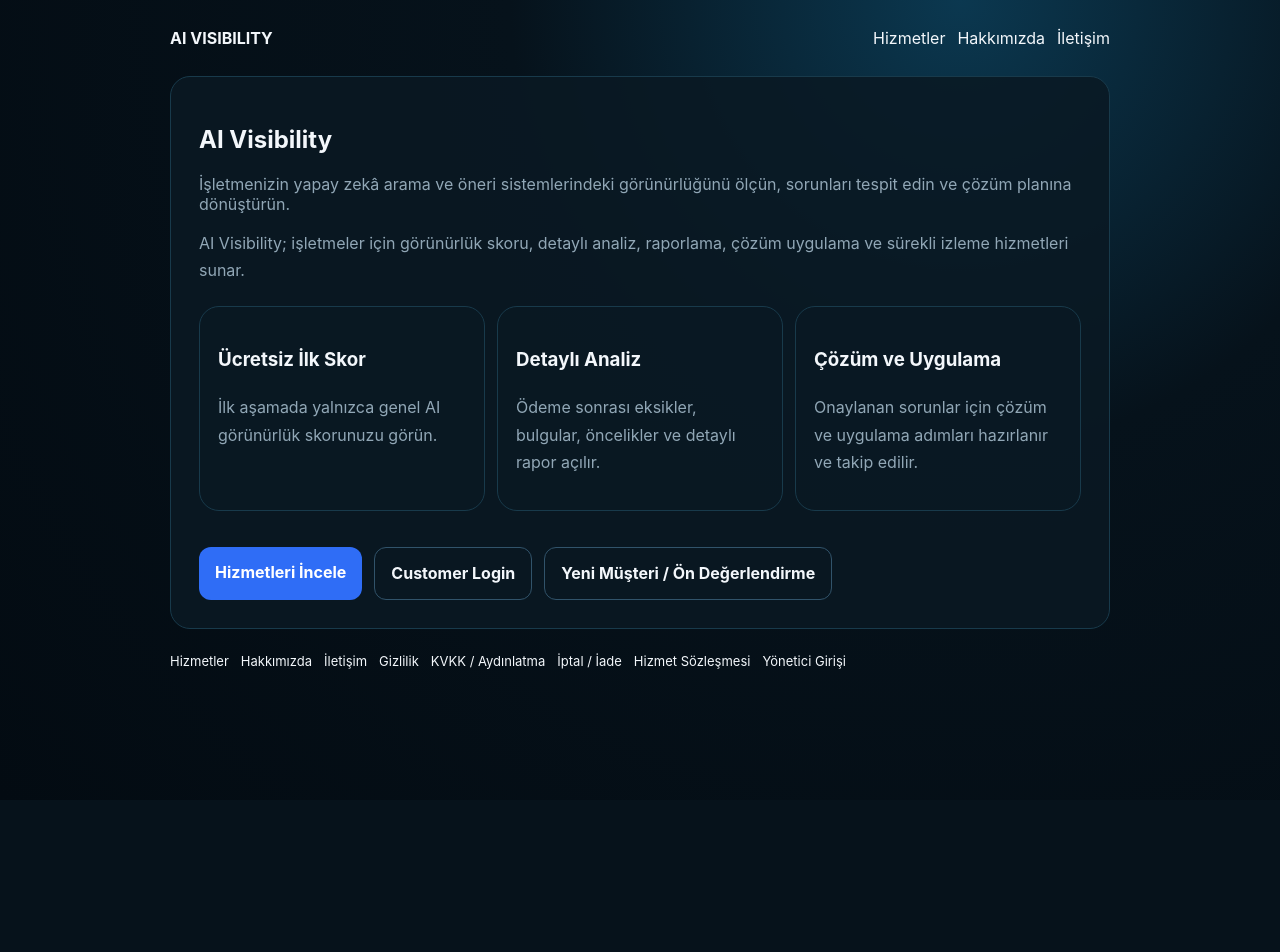
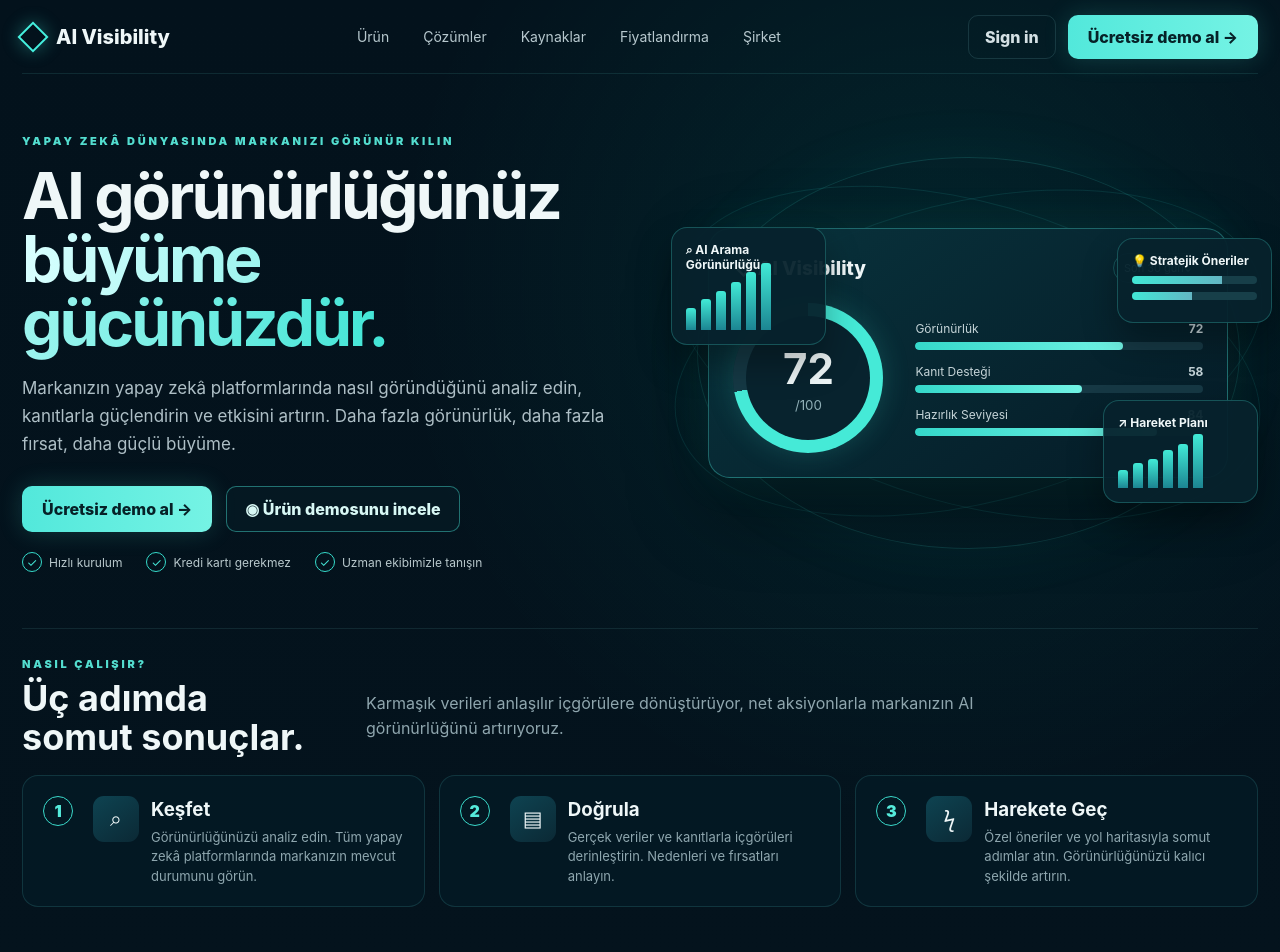
Before and after one commit to mehmetozan-5858/ai-visibility, a Next.js app: page / in a window 1280 px wide. Shown: the top 952 px of the page. Before the commit the page ends 800 px from the top, so only its background shows below. Built offline with nearby package versions, Linux system fonts and the light colour scheme.

Commit message:
feat: replace simple homepage with premium AI Visibility landing

```diff
--- a/app/page.js
+++ b/app/page.js
@@ -1,18 +1,72 @@
 import Link from "next/link";
-import PublicPage from "../components/PublicPage";
+import styles from "./home.module.css";
+
+const Bar=({label,value,width})=><div className={styles.barRow}><div className={styles.barMeta}><span>{label}</span><b>{value}</b></div><div className={styles.track}><i style={{width}}/></div></div>;
 
 export default function Home(){
-  return <PublicPage title="AI Visibility" subtitle="İşletmenizin yapay zekâ arama ve öneri sistemlerindeki görünürlüğünü ölçün, sorunları tespit edin ve çözüm planına dönüştürün.">
-    <p>AI Visibility; işletmeler için görünürlük skoru, detaylı analiz, raporlama, çözüm uygulama ve sürekli izleme hizmetleri sunar.</p>
-    <div style={{display:"grid",gridTemplateColumns:"repeat(auto-fit,minmax(220px,1fr))",gap:12,margin:"22px 0"}}>
-      <article className="panel" style={{padding:18}}><h3>Ücretsiz İlk Skor</h3><p>İlk aşamada yalnızca genel AI görünürlük skorunuzu görün.</p></article>
-      <article className="panel" style={{padding:18}}><h3>Detaylı Analiz</h3><p>Ödeme sonrası eksikler, bulgular, öncelikler ve detaylı rapor açılır.</p></article>
-      <article className="panel" style={{padding:18}}><h3>Çözüm ve Uygulama</h3><p>Onaylanan sorunlar için çözüm ve uygulama adımları hazırlanır ve takip edilir.</p></article>
+ const steps=[
+  ["1","⌕","Keşfet","Görünürlüğünüzü analiz edin. Tüm yapay zekâ platformlarında markanızın mevcut durumunu görün."],
+  ["2","▤","Doğrula","Gerçek veriler ve kanıtlarla içgörüleri derinleştirin. Nedenleri ve fırsatları anlayın."],
+  ["3","ϟ","Harekete Geç","Özel öneriler ve yol haritasıyla somut adımlar atın. Görünürlüğünüzü kalıcı şekilde artırın."]
+ ];
+ const solutions=[
+  ["▥","Üretim ve ihracat","Ürün ve uzmanlık alanınızın AI cevaplarında nasıl temsil edildiğini görün."],
+  ["◎","Uzman B2B hizmetler","Uzmanlığınızı destekleyen kaynakları ve içerik boşluklarını belirleyin."],
+  ["▣","E-ticaret ve ürün markaları","Ürün verisi, kategori bağlamı ve AI okunabilirliği sinyallerini takip edin."],
+  ["▥","Dijital ajanslar","Müşterilerinizin AI görünürlüğünü ölçün, strateji geliştirin ve etkinizi raporlayın."]
+ ];
+ return <div className={styles.page}><div className={styles.shell}>
+  <header className={styles.nav}>
+   <Link href="/" className={styles.brand}><span className={styles.logo}/><span>AI Visibility</span></Link>
+   <nav className={styles.navlinks}><a href="#urun">Ürün</a><a href="#cozumler">Çözümler</a><a href="#rapor">Kaynaklar</a><Link href="/hizmetler">Fiyatlandırma</Link><Link href="/hakkimizda">Şirket</Link></nav>
+   <div className={styles.actions}><Link className={styles.ghost} href="/musteri-giris">Giriş yap</Link><Link className={styles.cta} href="/yeni-musteri">Ücretsiz demo al →</Link></div>
+  </header>
+
+  <section className={styles.hero}>
+   <div>
+    <div className={styles.eyebrow}>Yapay zekâ dünyasında markanızı görünür kılın</div>
+    <h1>AI görünürlüğünüz <span>büyüme gücünüzdür.</span></h1>
+    <p className={styles.lead}>Markanızın yapay zekâ platformlarında nasıl göründüğünü analiz edin, kanıtlarla güçlendirin ve etkisini artırın. Daha fazla görünürlük, daha fazla fırsat, daha güçlü büyüme.</p>
+    <div className={styles.heroButtons}><Link className={styles.cta} href="/yeni-musteri">Ücretsiz demo al →</Link><Link className={styles.outline} href="/demo">◉ Ürün demosunu incele</Link></div>
+    <div className={styles.checks}><span>Hızlı kurulum</span><span>Kredi kartı gerekmez</span><span>Uzman ekibimizle tanışın</span></div>
+   </div>
+   <div className={styles.visual}>
+    <div className={styles.orbit}/>
+    <div className={`${styles.floatCard} ${styles.fc1}`}><strong>⌕ AI Arama Görünürlüğü</strong><div className={styles.miniBars}>{[22,31,39,48,58,67].map((h,i)=><i key={i} style={{height:h}}/>)}</div></div>
+    <div className={`${styles.floatCard} ${styles.fc2}`}><strong>💡 Stratejik Öneriler</strong><div className={styles.mockLine}/><div className={`${styles.mockLine} ${styles.short}`}/></div>
+    <div className={`${styles.floatCard} ${styles.fc3}`}><strong>↗ Hareket Planı</strong><div className={styles.miniBars}>{[18,25,29,38,44,54].map((h,i)=><i key={i} style={{height:h}}/>)}</div></div>
+    <div className={styles.dashboard}>
+     <div className={styles.dashTop}><div className={styles.dashBrand}>◇ AI Visibility</div><span className={styles.pill}>Son 30 gün⌄</span></div>
+     <div className={styles.scoreArea}><div className={styles.ring}><div className={styles.ringText}><strong>72</strong><small>/100</small></div></div><div className={styles.bars}><Bar label="Görünürlük" value="72" width="72%"/><Bar label="Kanıt Desteği" value="58" width="58%"/><Bar label="Hazırlık Seviyesi" value="84" width="84%"/></div></div>
     </div>
-    <div style={{display:"flex",gap:12,flexWrap:"wrap",marginTop:18}}>
-      <Link href="/hizmetler" style={{padding:"12px 16px",borderRadius:12,background:"#2f6df6",color:"white",textDecoration:"none",fontWeight:700}}>Hizmetleri İncele</Link>
-      <Link href="/musteri-giris" style={{padding:"12px 16px",borderRadius:12,border:"1px solid #31536a",textDecoration:"none",fontWeight:700}}>Müşteri Girişi</Link>
-      <Link href="/yeni-musteri" style={{padding:"12px 16px",borderRadius:12,border:"1px solid #31536a",textDecoration:"none",fontWeight:700}}>Yeni Müşteri / Ön Değerlendirme</Link>
-    </div>
-  </PublicPage>;
+   </div>
+  </section>
+
+  <div className={styles.divider}/>
+  <section className={styles.how}>
+   <div className={styles.sectionHead}><div><div className={styles.kicker}>Nasıl çalışır?</div><h2>Üç adımda somut sonuçlar.</h2></div><p>Karmaşık verileri anlaşılır içgörülere dönüştürüyor, net aksiyonlarla markanızın AI görünürlüğünü artırıyoruz.</p></div>
+   <div className={styles.steps}>{steps.map(([n,ic,t,p])=><article className={styles.step} key={t}><span className={styles.stepNum}>{n}</span><span className={styles.iconBox}>{ic}</span><div><h3>{t}</h3><p>{p}</p></div></article>)}</div>
+  </section>
+
+  <section id="cozumler" className={styles.solutions}>
+   <div className={styles.solutionIntro}><div className={styles.kicker}>Çözümler</div><h2>Sektörünüze özel AI görünürlük çözümleri.</h2><p>Her sektörün ihtiyaçlarına uygun, kanıta dayalı içgörüler ve aksiyon odaklı çözümler.</p><Link className={styles.outline} href="/hizmetler">Tüm çözümleri keşfedin →</Link></div>
+   <div className={styles.solutionGrid}>{solutions.map(([ic,t,p])=><article className={styles.solution} key={t}><div className={styles.solutionIcon}>{ic}</div><h3>{t}</h3><p>{p}</p><Link className={styles.more} href="/hizmetler">Detayları incele →</Link></article>)}</div>
+  </section>
+
+  <section id="urun" className={styles.product}>
+   <div className={styles.productIntro}><div className={styles.kicker}>Ürün deneyimi</div><h2>Tüm ihtiyaçlarınız için entegre bir platform.</h2><p>Analiz, kanıt, strateji ve aksiyon. AI Visibility ile tüm süreci tek bir platformda yönetin.</p><Link className={styles.outline} href="/demo">Ürünü yakından inceleyin →</Link></div>
+   <div className={styles.productGrid}>
+    {[['Executive Overview','Markanızın AI görünürlüğüne dair yönetici özeti, skorlar ve eğilimler.'],['Evidence Explorer','Görünürlük kaynaklarını, alıntıları ve kanıtları detaylı olarak inceleyin.'],['Action Workspace','Kişiselleştirilmiş önerileri, öncelikleri ve uygulama yol haritasını yönetin.']].map(([t,p],idx)=><article className={styles.productCard} key={t}><div className={styles.mock}><strong>{idx===0?'72 / 100':idx===1?'ChatGPT · Google AI':'✓ Öncelikli aksiyonlar'}</strong><div className={styles.mockLine}/><div className={`${styles.mockLine} ${styles.short}`}/><div className={styles.mockLine}/></div><h3>{t}</h3><p>{p}</p></article>)}
+   </div>
+  </section>
+
+  <section id="rapor" className={styles.reports}>
+   <div className={styles.reportIntro}><div className={styles.kicker}>İçgörüler ve raporlama</div><h2>Karar vermeyi kolaylaştıran raporlar.</h2><p>Sadece bir skor değil, neyin neden olduğunu ve sonraki adımda ne yapmanız gerektiğini gösteren net içgörüler.</p><Link className={styles.outline} href="/demo">Örnek raporu görüntüle →</Link></div>
+   <div className={styles.reportCard}><div className={styles.reportRing}><span>72</span></div><div className={styles.findings}><strong>Öne çıkan bulgular</strong><div className={styles.finding}>↗ Sektör karşılaştırmasında güçlü görünürlük</div><div className={styles.finding}>! Kaynak alıntılarında gelişim fırsatı</div><div className={styles.finding}>◆ Teknik içeriklerde iyileştirme alanı</div></div></div>
+   <aside className={styles.trust}><div className={styles.kicker}>Güven ve standartlar</div><h3>Daha şeffaf, daha güvenilir bir AI ekosistemi.</h3><p>Veriye dayalı, kanıtlanabilir ve sorumlu bir yapay zekâ görünürlük yönetimi için tasarlandı.</p><div className={styles.trustGrid}><span>◈ Şeffaf analiz</span><span>▤ Kanıta dayalı</span><span>▣ Veri gizliliği</span><span>✓ Doğrulanmış sistem</span></div></aside>
+  </section>
+
+  <div className={styles.logos}><span>Arçelik</span><span>LC WAIKIKI</span><span>FORD OTOSAN</span><span>trendyol</span><span>TÜRK HAVA YOLLARI</span><span>Vodafone</span><span>Hepsiburada</span></div>
+  <footer className={styles.footer}><div><div className={styles.brand}><span className={styles.logo}/><span>AI Visibility</span></div><p>Markanızı yapay zekâ dünyasında daha görünür, daha güvenilir ve daha güçlü kılar.</p><div className={styles.legal}>© 2026 AI Visibility · Tüm hakları saklıdır.</div></div><div className={styles.footerLinks}><div><strong>Ürün</strong><a href="#urun">Genel Bakış</a><Link href="/hizmetler">Fiyatlandırma</Link></div><div><strong>Çözümler</strong><a href="#cozumler">Üretim & İhracat</a><a href="#cozumler">B2B Hizmetler</a></div><div><strong>Kaynaklar</strong><a href="#rapor">Raporlar</a><Link href="/demo">Demo</Link></div><div><strong>Şirket</strong><Link href="/hakkimizda">Hakkımızda</Link><Link href="/iletisim">İletişim</Link><Link href="/gizlilik">Gizlilik</Link></div></div></footer>
+ </div></div>;
 }
```
